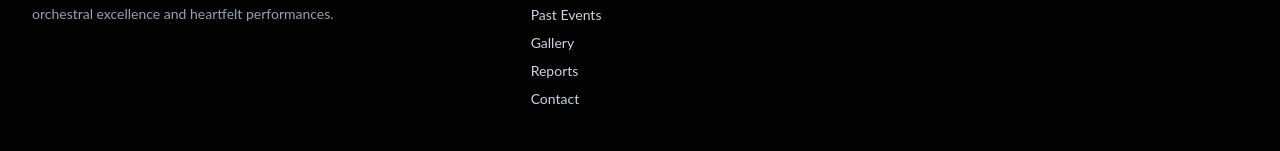
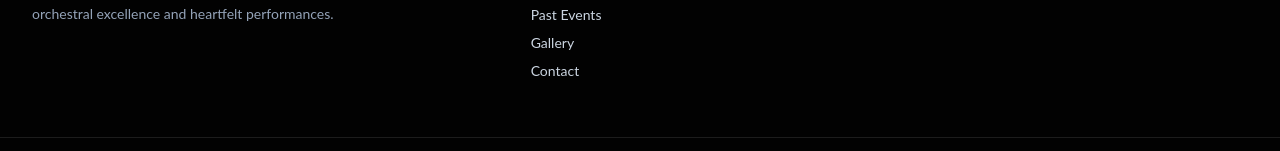
Before and after one commit to ansamblimuzikortetove-dev/ansamblimuzikortetove-ui, a React (Vite) app: page / in a window 1280 px wide. Shown: the part 2365-2516 px from the top of the page. Built offline with nearby package versions, Linux system fonts and the light colour scheme; no server answers.

Commit message:
Update Footer.jsx

```diff
--- a/src/components/Footer.jsx
+++ b/src/components/Footer.jsx
@@ -20,7 +20,7 @@ export default function Footer() {
     { to: "/events", label: t("nav.upcomingEvents") },
     { to: "/past-events", label: t("nav.past") },
     { to: "/gallery", label: t("nav.gallery") },
-    { to: "/reports", label: t("nav.reports") },
+    // { to: "/reports", label: t("nav.reports") },
     { to: "/contact", label: t("nav.contact") },
   ];
 
```
